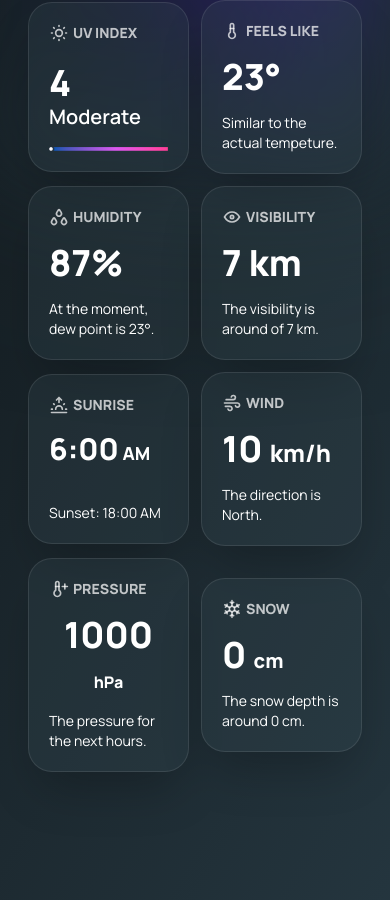
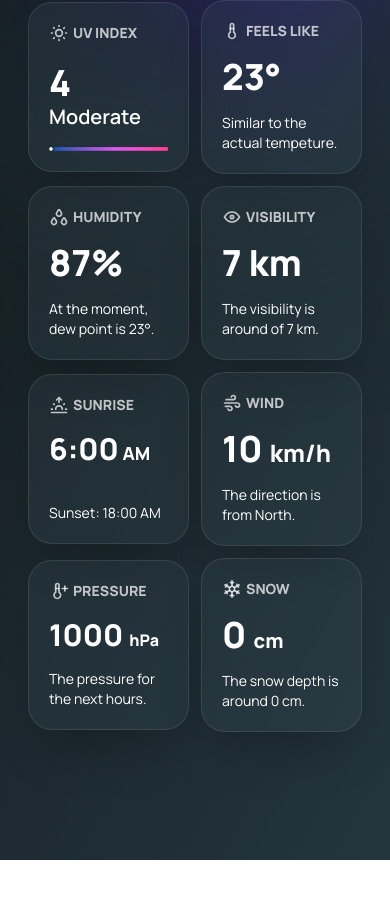
Before and after one commit to francoogilli/weather, a React (Vite) app: page / in a window 390 px wide. Shown: the part 683-1583 px from the top of the page. After the commit the page ends 1543 px from the top, so only its background shows below. Built offline with nearby package versions, Linux system fonts and the light colour scheme.

Commit message:
Fix view in Pressure card

```diff
--- a/src/components/Details.jsx
+++ b/src/components/Details.jsx
@@ -27,12 +27,12 @@ const Details = ({sunrise, sunset, wind,winddir, pressure, snow, snowdepth}) =>
       <div  className='flex flex-col gap-y-4 bg-[#3b545c38] items-start border border-[#ffffff19] shadow-2xl rounded-3xl px-5 sm:px-9 py-5 '>
         <p className='flex items-center font-extrabold gap-x-1 text-sm text-[#ffffffb9]'><Wind/>WIND</p>
         <p className='text-white font-extrabold text-4xl sm:text-5xl '>{Math.floor(wind)} <span className='text-2xl sm:text-3xl'>km/h</span></p>
-        <p className='text-sm font-normal text-white text-left'>The direction is {convertDir(winddir)}.</p>
+        <p className='text-sm font-normal text-white text-left text-pretty'>The direction is from {convertDir(winddir)}.</p>
       </div>
 
       <div  className='flex flex-col gap-y-4 bg-[#3b545c38] items-start border border-[#ffffff19] shadow-2xl rounded-3xl px-5 sm:px-10 py-5 '>
         <p className='flex items-center font-extrabold gap-x-1 text-sm text-[#ffffffb9]'><Pressure/>PRESSURE</p>
-        <p className='text-white font-extrabold text-4xl sm:text-5xl'>{Math.floor(pressure)} <span className='text-base sm:text-3xl'>hPa</span></p>
+        <p className='text-white font-extrabold text-3xl sm:text-5xl'>{Math.floor(pressure)} <span className='text-base sm:text-3xl'>hPa</span></p>
         <p className='text-sm font-normal text-white text-left'>The pressure for the next hours.</p>
       </div>
 
```
